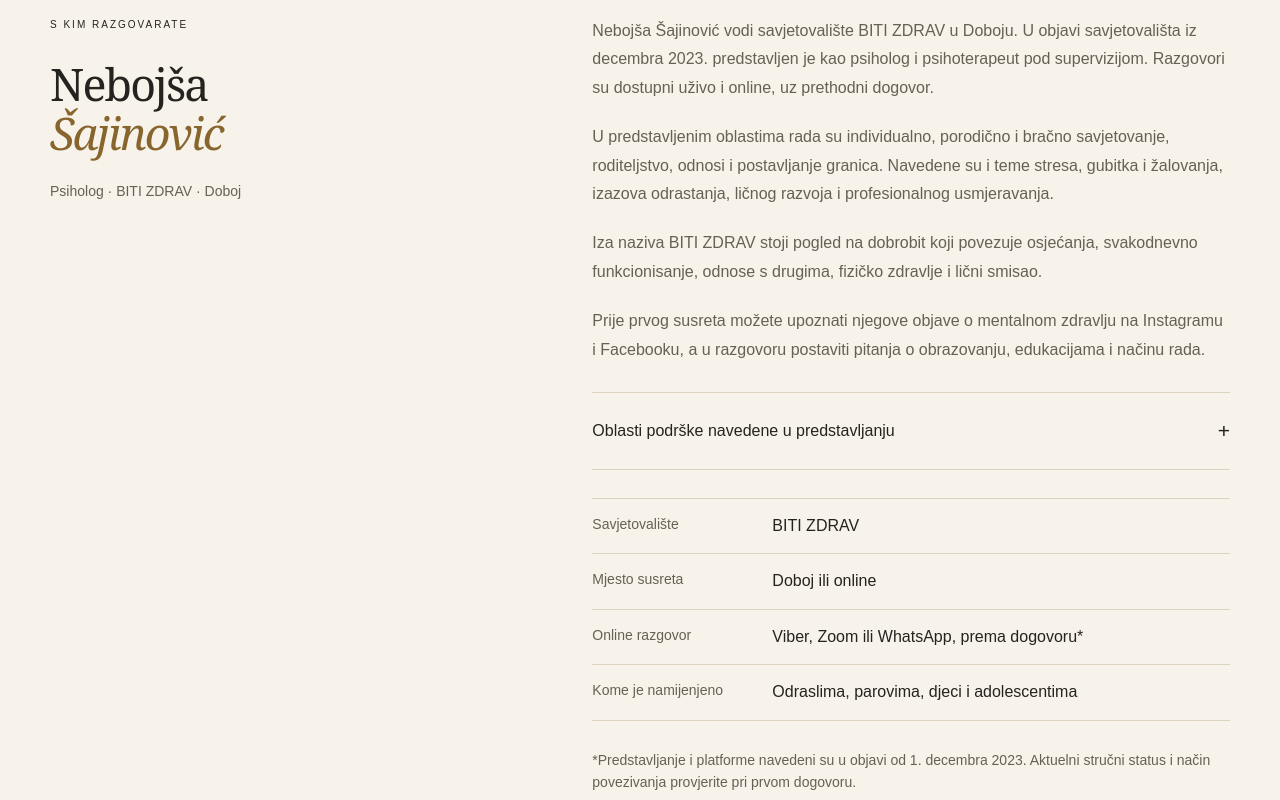
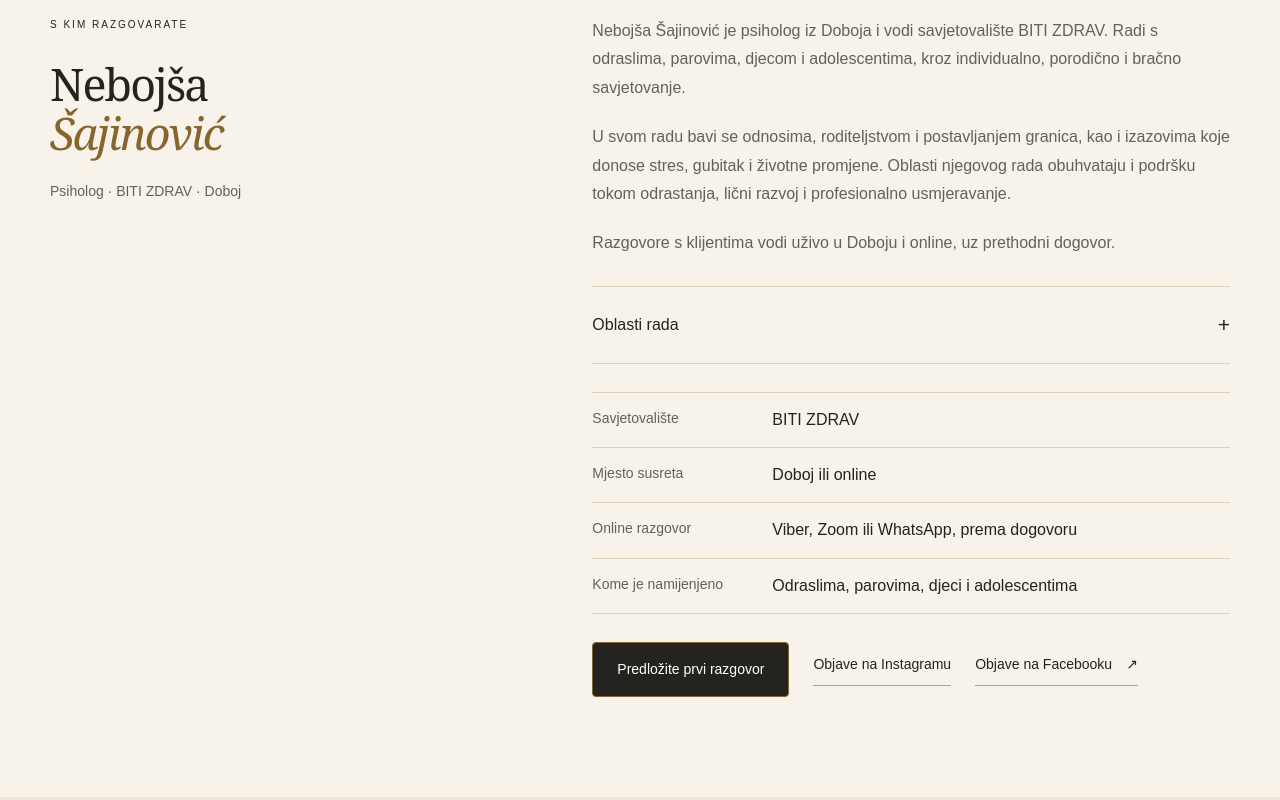
Before and after one commit to darko986/biti_zdrav, a plain HTML site: page dist/index.html in a window 1280 px wide. Shown: the part 1680-2480 px from the top of the page. Drawn offline with Linux system fonts and the light colour scheme.

Commit message:
Update Site source

```diff
--- a/dist/index.html
+++ b/dist/index.html
@@ -36,12 +36,11 @@
     <p class="about-role">Psiholog · BITI ZDRAV · Doboj</p>
   </div>
   <div class="about-copy">
-    <p>Nebojša Šajinović vodi savjetovalište BITI ZDRAV u Doboju. U objavi savjetovališta iz decembra 2023. predstavljen je kao psiholog i psihoterapeut pod supervizijom. Razgovori su dostupni uživo i online, uz prethodni dogovor.</p>
-    <p>U predstavljenim oblastima rada su individualno, porodično i bračno savjetovanje, roditeljstvo, odnosi i postavljanje granica. Navedene su i teme stresa, gubitka i žalovanja, izazova odrastanja, ličnog razvoja i profesionalnog usmjeravanja.</p>
-    <p>Iza naziva BITI ZDRAV stoji pogled na dobrobit koji povezuje osjećanja, svakodnevno funkcionisanje, odnose s drugima, fizičko zdravlje i lični smisao.</p>
-    <p>Prije prvog susreta možete upoznati njegove objave o mentalnom zdravlju na Instagramu i Facebooku, a u razgovoru postaviti pitanja o obrazovanju, edukacijama i načinu rada.</p>
+    <p>Nebojša Šajinović je psiholog iz Doboja i vodi savjetovalište BITI ZDRAV. Radi s odraslima, parovima, djecom i adolescentima, kroz individualno, porodično i bračno savjetovanje.</p>
+    <p>U svom radu bavi se odnosima, roditeljstvom i postavljanjem granica, kao i izazovima koje donose stres, gubitak i životne promjene. Oblasti njegovog rada obuhvataju i podršku tokom odrastanja, lični razvoj i profesionalno usmjeravanje.</p>
+    <p>Razgovore s klijentima vodi uživo u Doboju i online, uz prethodni dogovor.</p>
     <details class="profile-topics">
-      <summary>Oblasti podrške navedene u predstavljanju<span aria-hidden="true">+</span></summary>
+      <summary>Oblasti rada<span aria-hidden="true">+</span></summary>
       <div class="topic-grid">
         <div><h3>Odnosi i porodica</h3><p>Individualno, porodično i bračno savjetovanje; razvod, roditeljstvo, postavljanje granica i nasilje u porodici.</p></div>
         <div><h3>Teška iskustva i gubici</h3><p>Stres, trauma, zlostavljanje, gubitak, žalovanje, tuga i depresija.</p></div>
@@ -53,10 +52,9 @@
     <dl class="profile-facts">
       <div><dt>Savjetovalište</dt><dd>BITI ZDRAV</dd></div>
       <div><dt>Mjesto susreta</dt><dd>Doboj ili online</dd></div>
-      <div><dt>Online razgovor</dt><dd>Viber, Zoom ili WhatsApp, prema dogovoru*</dd></div>
+      <div><dt>Online razgovor</dt><dd>Viber, Zoom ili WhatsApp, prema dogovoru</dd></div>
       <div><dt>Kome je namijenjeno</dt><dd>Odraslima, parovima, djeci i adolescentima</dd></div>
     </dl>
-    <p class="profile-source">*Predstavljanje i platforme navedeni su u objavi od 1. decembra 2023. Aktuelni stručni status i način povezivanja provjerite pri prvom dogovoru.</p>
     <div class="about-links">
       <a class="button" href="#dogovor">Predložite prvi razgovor</a>
       <a class="text-link" href="https://www.instagram.com/savjetovaliste_sajinovic/" target="_blank" rel="noopener noreferrer">Objave na Instagramu</a>
```
Also changed, not shown: 1 other file.
